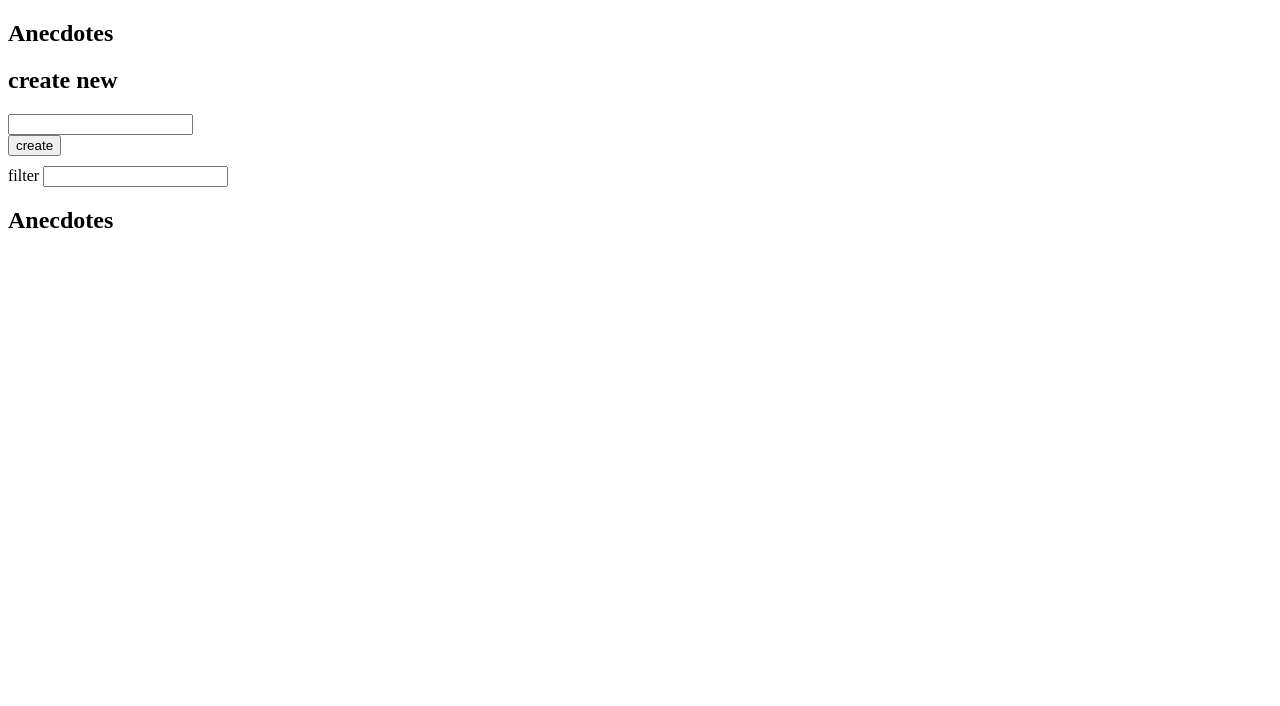
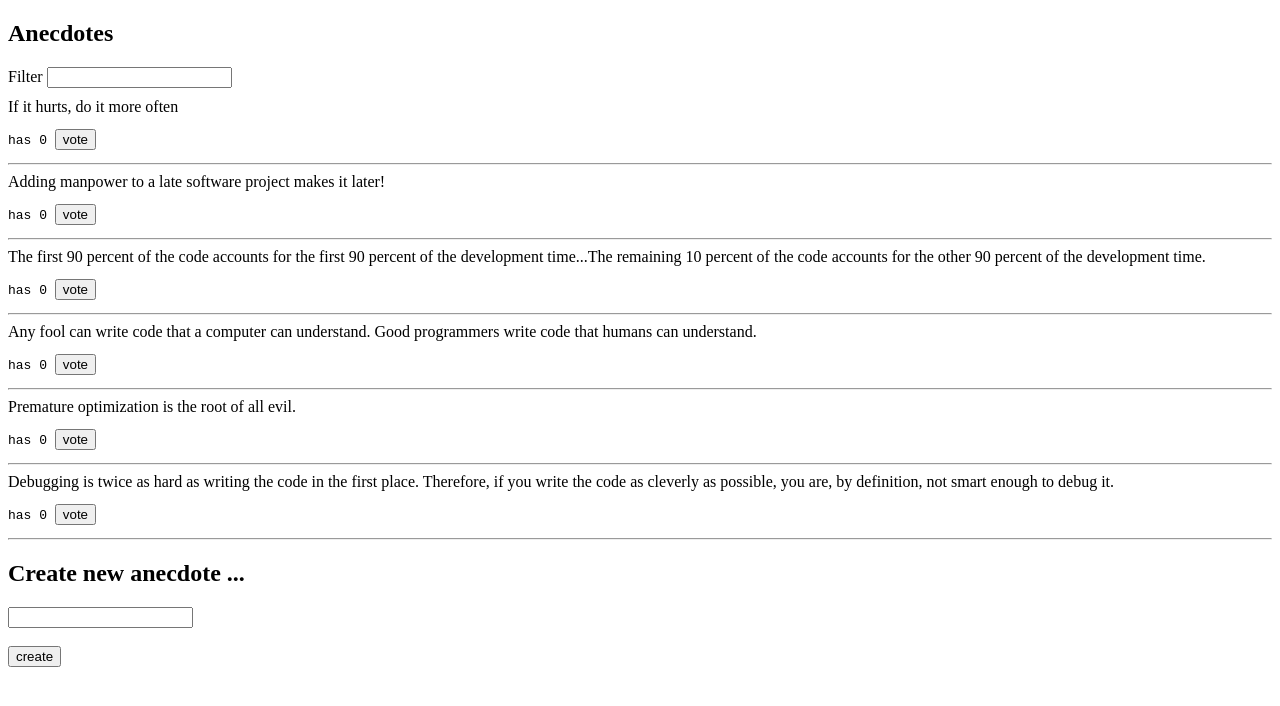
Before and after one commit to allanwilsonGithub/fullstackopen2020AllanWilsonPart6, a React (Create React App) app in the folder redux-anecdotes/: page / in a window 1280 px wide. Shown: the top 706 px of the page. Built offline with nearby package versions, Linux system fonts and the light colour scheme.

Commit message:
6.12* Better anecdotes, step10 DONE !

```diff
--- a/redux-anecdotes/src/App.js
+++ b/redux-anecdotes/src/App.js
@@ -9,9 +9,9 @@ const App = () => {
     <div>
       <h2>Anecdotes</h2>
       <Notification />
-      <AnecdoteForm />
       <Filter />
       <AnecdoteList  />
+      <AnecdoteForm />
     </div>
   )
 }
--- a/redux-anecdotes/src/components/AnecdoteForm.js
+++ b/redux-anecdotes/src/components/AnecdoteForm.js
@@ -21,9 +21,9 @@ const AnecdoteForm = () => {
 
     return (
     <div>
-    <h2>create new</h2>
+    <h2>Create new anecdote ...</h2>
     <form onSubmit={addNewAnecdote}>
-        <div><input name="anecdote" /></div>
+        <div><input name="anecdote" /></div><br></br>
         <button type="submit">create</button>
     </form>
     </div>
--- a/redux-anecdotes/src/components/AnecdoteList.js
+++ b/redux-anecdotes/src/components/AnecdoteList.js
@@ -17,7 +17,6 @@ const AnecdoteList = () => {
     }
       return (
         <div>
-        <h2>Anecdotes</h2>
         {anecdotes.anecdotes.sort(function (a, b) {
           return b.votes - a.votes;
         })
@@ -28,8 +27,7 @@ const AnecdoteList = () => {
                 {anecdote.content}
             </div>
             <div>
-                has {anecdote.votes}
-                <button onClick={() => handleVoteClick(anecdote.id, anecdote.content)}>vote</button>
+                <pre>has {anecdote.votes} <button onClick={() => handleVoteClick(anecdote.id, anecdote.content)}>vote</button></pre><hr></hr>
             </div>
             </div>
         )}
--- a/redux-anecdotes/src/components/Filter.js
+++ b/redux-anecdotes/src/components/Filter.js
@@ -15,7 +15,7 @@ const Filter = () => {
 
   return (
     <div style={style}>
-      filter <input onChange={handleFilterChange} />
+      Filter <input onChange={handleFilterChange} />
     </div>
   )
 }
--- a/redux-anecdotes/src/reducers/filterReducer.js
+++ b/redux-anecdotes/src/reducers/filterReducer.js
@@ -1,4 +1,4 @@
-const initialState = ""
+const initialState = { content: "" }
 
 const filterReducer = (state = initialState, action) => {
     switch (action.type) {
--- a/redux-anecdotes/src/reducers/notificationReducer.js
+++ b/redux-anecdotes/src/reducers/notificationReducer.js
@@ -1,4 +1,4 @@
-const initialState = ""
+const initialState = ''
 
 const notificationReducer = (state = initialState, action) => {
     switch (action.type) {
```
